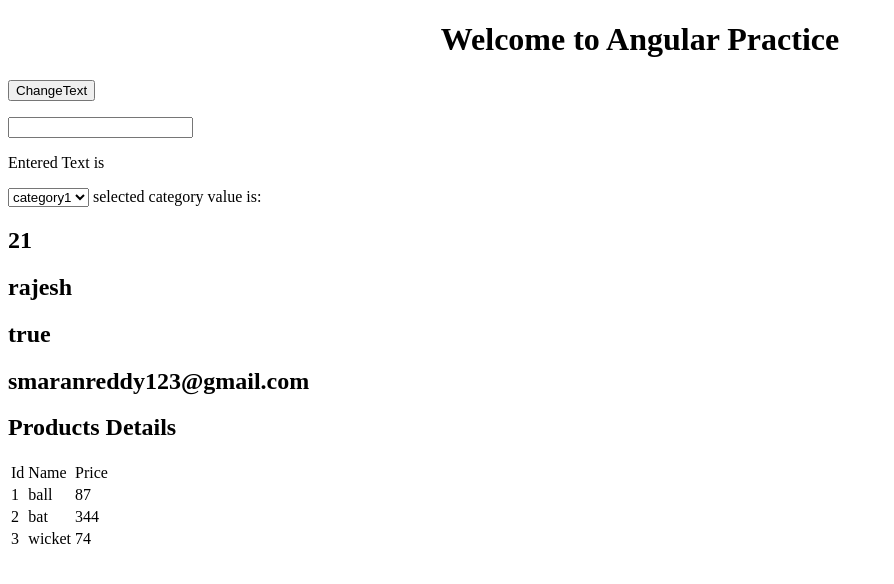
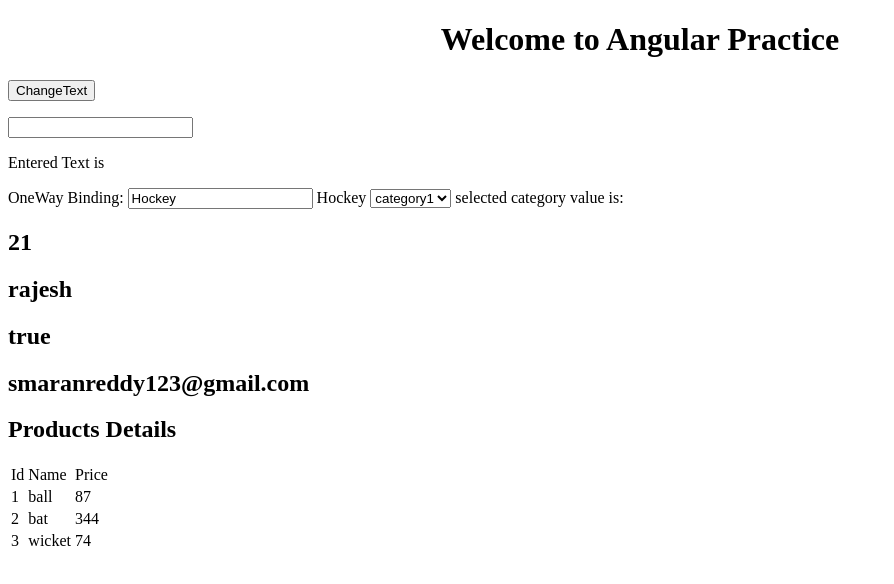
Before and after one commit to smaran123/angular5, an Angular app: page / in a window 1280 px wide. Shown: the top 584 px of the page, without its empty margins (0-894 px from the left). Built offline with nearby package versions, Linux system fonts and the light colour scheme.

Commit message:
one way binding example

```diff
--- a/src/app/app.component.html
+++ b/src/app/app.component.html
@@ -10,6 +10,7 @@
 <input type="text" (keyup)="changeMe($event)">
 <p>Entered Text is {{movieName}}</p>
 <form>
+   OneWay Binding: <input tupe="text" [ngModel]="sportName" [ngModelOptions]="{standalone: true}"> {{sportName}}
   <select (change)="display($event)">
     <option value="c1">category1</option>
     <option value="c2">category2</option>
--- a/src/app/app.component.ts
+++ b/src/app/app.component.ts
@@ -15,6 +15,7 @@
   result: string = "";
   movieName: string = '';
   state: string = '';
+  sportName: string;
 
   products: Product[];
 
@@ -24,6 +25,7 @@
   	this.fullName = "rajesh";
   	this.status = true;
   	this.email = "smaranreddy123@gmail.com"
+  	this.sportName = "Hockey";
 
   	this.products = [
   	{
--- a/src/app/app.module.ts
+++ b/src/app/app.module.ts
@@ -1,6 +1,6 @@
 import { BrowserModule } from '@angular/platform-browser';
 import { NgModule } from '@angular/core';
-
+import { FormsModule } from '@angular/forms';
 import { AppComponent } from './app.component';
 
 @NgModule({
@@ -8,7 +8,8 @@
     AppComponent
   ],
   imports: [
-    BrowserModule
+    BrowserModule,
+    FormsModule
   ],
   providers: [],
   bootstrap: [AppComponent]
```
